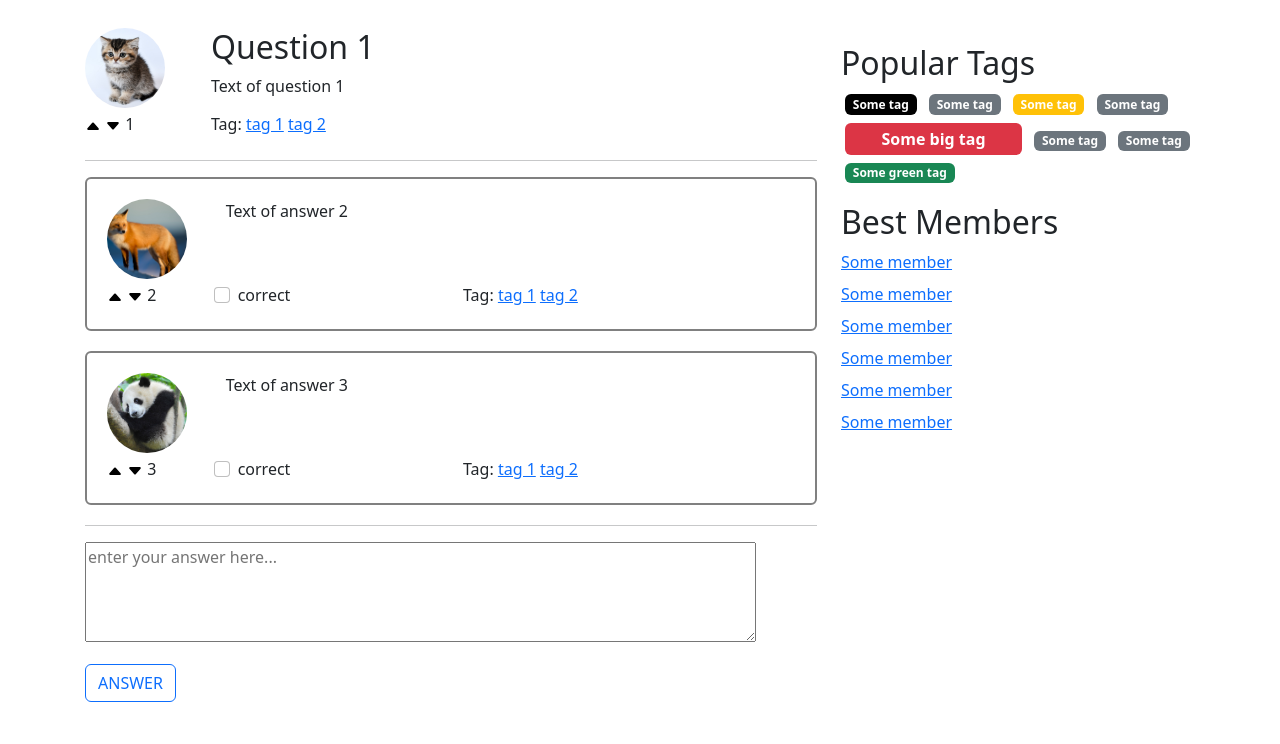
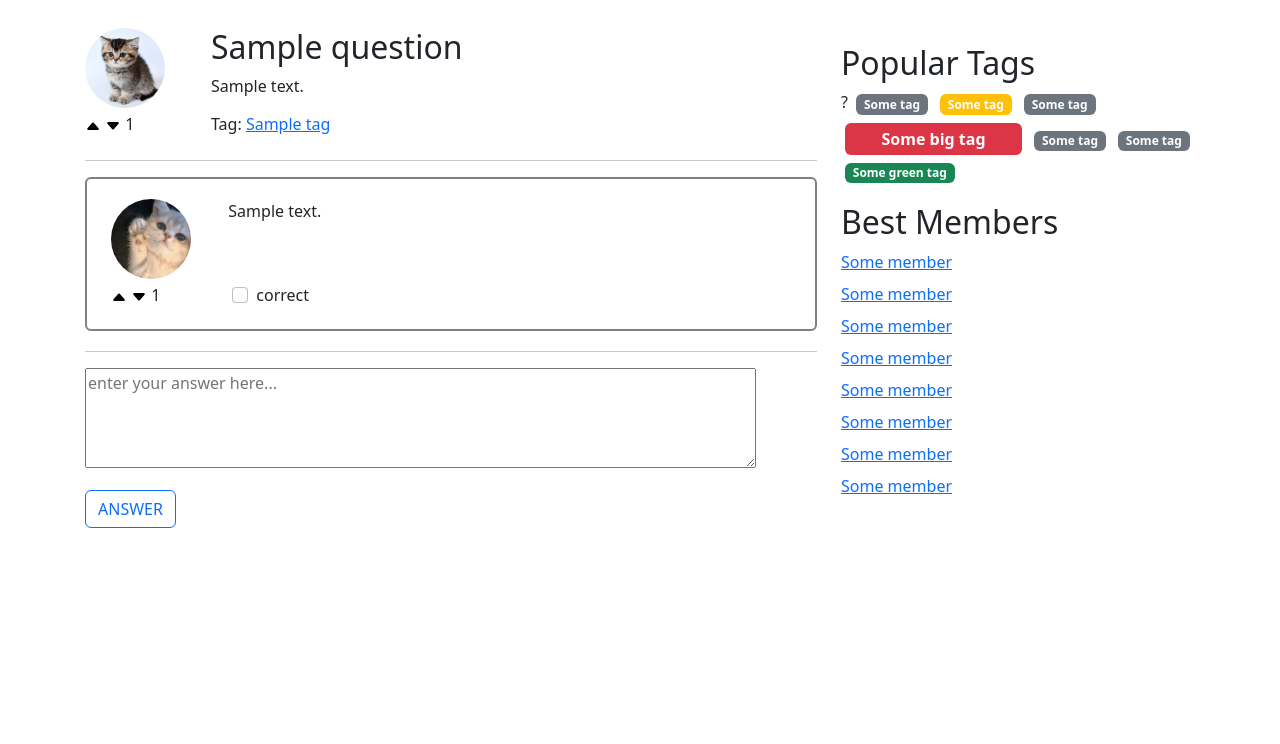
Before and after one commit to ellexo2456/askme-chinaev, a Django app: page /question/1 in a window 1280 px wide. Shown: the part 56-800 px from the top of the page. Run offline with Django 4.2, Linux system fonts and the light colour scheme; tables that the repository leaves empty hold one stand-in row (values such as "Sample post"); some libraries are stand-ins or nearby versions.

Commit message:
made essential pages veiews

```diff
--- a/app/models.py
+++ b/app/models.py
@@ -13,21 +13,12 @@ class Tag(models.Model):
     name = models.CharField(max_length=100)
 
 
-# class QuestionManager(models.Manager):
-#     def new_with_counts(self):
-#
-#
-#         return questions_with_counts
-#
-#
 class Question(models.Model):
     title = models.CharField(max_length=60)
     text = models.TextField()
     ask_date = models.DateTimeField(auto_now_add=True)
     profile = models.ForeignKey(to=Profile, on_delete=models.CASCADE)
     tags = models.ManyToManyField(to=Tag)
-
-    # objects = QuestionManager
 
 
 class AnswerManager(models.Manager):
@@ -46,8 +37,11 @@ class Answer(models.Model):
 
 
 class LikeManager(models.Manager):
-    def likes_count(self, question_id):
+    def question_likes_count(self, question_id):
         return self.filter(question_id=question_id).count()
+
+    def answer_likes_count(self, answer_id):
+        return self.filter(answer_id=answer_id).count()
 
 
 class Like(models.Model):
@@ -86,34 +80,45 @@ def get_questions(get, tag_id=None):
         print('Error with getting question: ', e)
         return
 
-    questions_with_counts = []
-
-    for q in questions:
-        questions_with_counts.append(
-            [q,
-             Answer.objects.answers_count(q.id),
-             Like.objects.likes_count(q.id),
-             q.tags.all()])
-
-    return questions_with_counts
+    return [[q, Answer.objects.answers_count(q.id), Like.objects.question_likes_count(q.id), q.tags.all()] for q in
+            questions]
 
 
-QUESTIONS = [
-    {
-        'id': question_id,
-        'title': f'Question {question_id}',
-        'text': f'Text of question {question_id}',
-        'answers_number': question_id * question_id,
-        'likes_count': question_id,
-    } for question_id in range(1, 100)
-]
+def get_hot_questions():
+    return sorted(get_questions(new_questions), key=lambda question: question[2], reverse=True)
 
-ANSWERS = [
-    {
-        'id': answer_id,
-        'text': f'Text of answer {answer_id}',
-        'answers_number': answer_id * answer_id,
-        'likes_count': answer_id,
-        'avatar_path': f'img/avatar-{answer_id}.jpg',
-    } for answer_id in range(2, 4)
-]
+
+def get_question_with_counts(question_id):
+    question = Question.objects.get(id=question_id)
+    return [question, Like.objects.question_likes_count(question_id), question.tags.all()]
+
+
+def get_answers(question_id):
+    try:
+        answers = Answer.objects.filter(question_id=question_id)
+    except TypeError as e:
+        print('Error with getting answers: ', e)
+        return
+    return sorted([[answer, Like.objects.answer_likes_count(answer.id)] for answer in answers],
+                  key=lambda answer: answer[1], reverse=True)
+
+
+# QUESTIONS = [
+#     {
+#         'id': question_id,
+#         'title': f'Question {question_id}',
+#         'text': f'Text of question {question_id}',
+#         'answers_number': question_id * question_id,
+#         'likes_count': question_id,
+#     } for question_id in range(1, 100)
+# ]
+#
+# ANSWERS = [
+#     {
+#         'id': answer_id,
+#         'text': f'Text of answer {answer_id}',
+#         'answers_number': answer_id * answer_id,
+#         'likes_count': answer_id,
+#         'avatar_path': f'img/avatar-{answer_id}.jpg',
+#     } for answer_id in range(2, 4)
+# ]
--- a/app/views.py
+++ b/app/views.py
@@ -23,12 +23,12 @@ def index(request):
 
 
 def question(request, question_id: int):
-    if len(models.QUESTIONS) < question_id:
+    try:
+        context = {'answers': models.get_answers(question_id),
+                   'question': models.get_question_with_counts(question_id)}
+    except (models.Question.DoesNotExist, models.Question.MultipleObjectsReturned):
         return HttpResponseNotFound()
-    context = {
-        'answers': models.ANSWERS,
-        'question': models.QUESTIONS[question_id - 1]
-    }
+
     return render(request, 'question.html', context=context)
 
 
@@ -37,9 +37,11 @@ def settings(request):
 
 
 def hot(request):
-    context = {'page_obj': get_paginator(request, models.QUESTIONS)}
+    context = {'page_obj': get_paginator(request, models.get_hot_questions())}
+
     if request.GET.get('page') and int(request.GET.get('page')) > context['page_obj'].paginator.num_pages:
         return HttpResponseNotFound()
+
     return render(request, 'hot.html', context)
 
 
--- a/templates/inc/answer_item.html
+++ b/templates/inc/answer_item.html
@@ -1,15 +1,15 @@
 {% load static %}
 
-<div class="question">
+<div class="question px-4">
     <div class="row">
         <div class="col-2">
             <div class="avatar">
-                <img src={% static answer.avatar_path %} alt=""/>
+                <img src={% static 'img/avatar-4.jpeg' %} alt=""/>
             </div>
         </div>
         <div class="col-10">
             <div>
-                {{ answer.text }}
+                {{ answer.0.text }}
             </div>
         </div>
     </div>
@@ -18,19 +18,14 @@
             <div class="col-2">
                 <img src={% static 'img/caret-up-fill.svg' %} alt=""/>
                 <img src={% static 'img/caret-down-fill.svg' %} alt=""/>
-                {{ answer.likes_count }}
+                {{ answer.1 }}
             </div>
-            <div class="form-check col-4">
+            <div class="form-check ms-3 col">
                 <input class="form-check-input" type="checkbox" value="" id="flexCheckDefault">
                 <label class="form-check-label" for="flexCheckDefault">
                     correct
                 </label>
             </div>
-            <div class="col-5">
-                Tag:
-                <a href={% url 'tag' %}>tag 1</a>
-                <a href={% url 'tag' %}>tag 2</a>
-            </div>
         </div>
     </div>
 </div>
--- a/templates/inc/base.html
+++ b/templates/inc/base.html
@@ -85,8 +85,8 @@
             </div>
             <div class="col-4 mt-4">
                 <h2 class="me-2">Popular Tags</h2>
-                <div class="d-flex-inline flex-wrap mb-3">
-                    <span class="badge bg-black m-1">Some tag</span>
+            <div class="d-flex-inline flex-wrap mb-3">?</span>
+
                     <span class="badge bg-secondary m-1">Some tag</span>
                     <span class="badge bg-warning m-1">Some tag</span>
                     <span class="badge bg-secondary m-1">Some tag</span>
@@ -97,12 +97,14 @@
                 </div>
                 <h2>Best Members</h2>
                 <div class="d-flex flex-column flex-wrap">
-                    <a class="mb-2" href="{% url 'index' %}">Some member</a>
-                    <a class="mb-2" href="{% url 'index' %}">Some member</a>
-                    <a class="mb-2" href="{% url 'index' %}">Some member</a>
-                    <a class="mb-2" href="{% url 'index' %}">Some member</a>
-                    <a class="mb-2" href="{% url 'index' %}">Some member</a>
-                    <a class="mb-2" href="{% url 'index' %}">Some member</a>
+                    <a class="mb-2">Some member</a>
+                    <a class="mb-2">Some member</a>
+                    <a class="mb-2">Some member</a>
+                    <a class="mb-2">Some member</a>
+                    <a class="mb-2">Some member</a>
+                    <a class="mb-2">Some member</a>
+                    <a class="mb-2">Some member</a>
+                    <a class="mb-2">Some member</a>
                 </div>
             </div>
         </div>
--- a/templates/inc/question_item.html
+++ b/templates/inc/question_item.html
@@ -21,10 +21,10 @@
                  <div class="col-2">
                     <img src={% static 'img/caret-up-fill.svg' %} alt="" />
                     <img src={% static 'img/caret-down-fill.svg' %} alt="" />
-                    {{ question.1 }}
+                    {{ question.2 }}
                  </div>
                  <div class="col-4">
-                    <a href={% url 'question' question_id=question.0.id %}>answers ({{ question.2 }})</a>
+                    <a href={% url 'question' question_id=question.0.id %}>answers ({{ question.1 }})</a>
                  </div>
                  <div class="col-5">
                     Tag:
--- a/templates/question.html
+++ b/templates/question.html
@@ -13,10 +13,10 @@
                 </div>
                 <div class="col-10">
                     <h2 class="question-title">
-                        {{ question.title }}
+                        {{ question.0.title }}
                     </h2>
                     <div class="question-text">
-                        {{ question.text }}
+                        {{ question.0.text }}
                     </div>
                 </div>
             </div>
@@ -25,12 +25,13 @@
                      <div class="col-2">
                         <img src={% static 'img/caret-up-fill.svg' %} alt="" />
                         <img src={% static 'img/caret-down-fill.svg' %} alt="" />
-                        {{ question.likes_count }}
+                        {{ question.1 }}
                      </div>
                      <div class="col-5">
                         Tag:
-                        <a href={% url 'tag' %}>tag 1</a>
-                        <a href={% url 'tag' %}>tag 2</a>
+                         {% for tag in question.2 %}
+                             <a href={% url 'tag' tag_id=tag.id %}> {{ tag.name }}</a>
+                         {% endfor %}
                      </div>
                  </div>
             </div>
@@ -39,7 +40,7 @@
         <hr>
 
         {% for answer in answers %}
-            {% include 'inc/answer_item.html' %}
+            {% include "inc/answer_item.html" %}
         {% endfor %}
 
         <hr>
```
